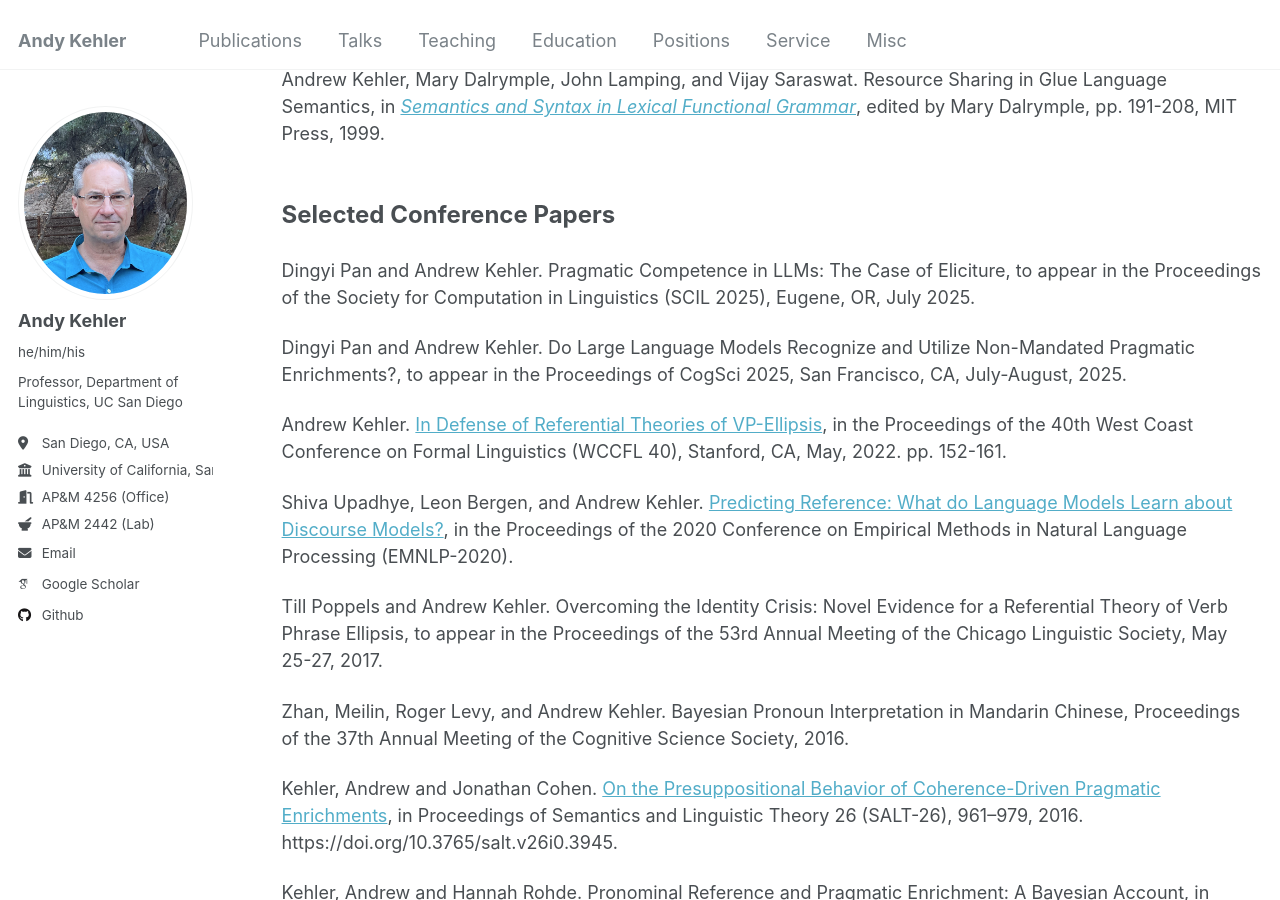
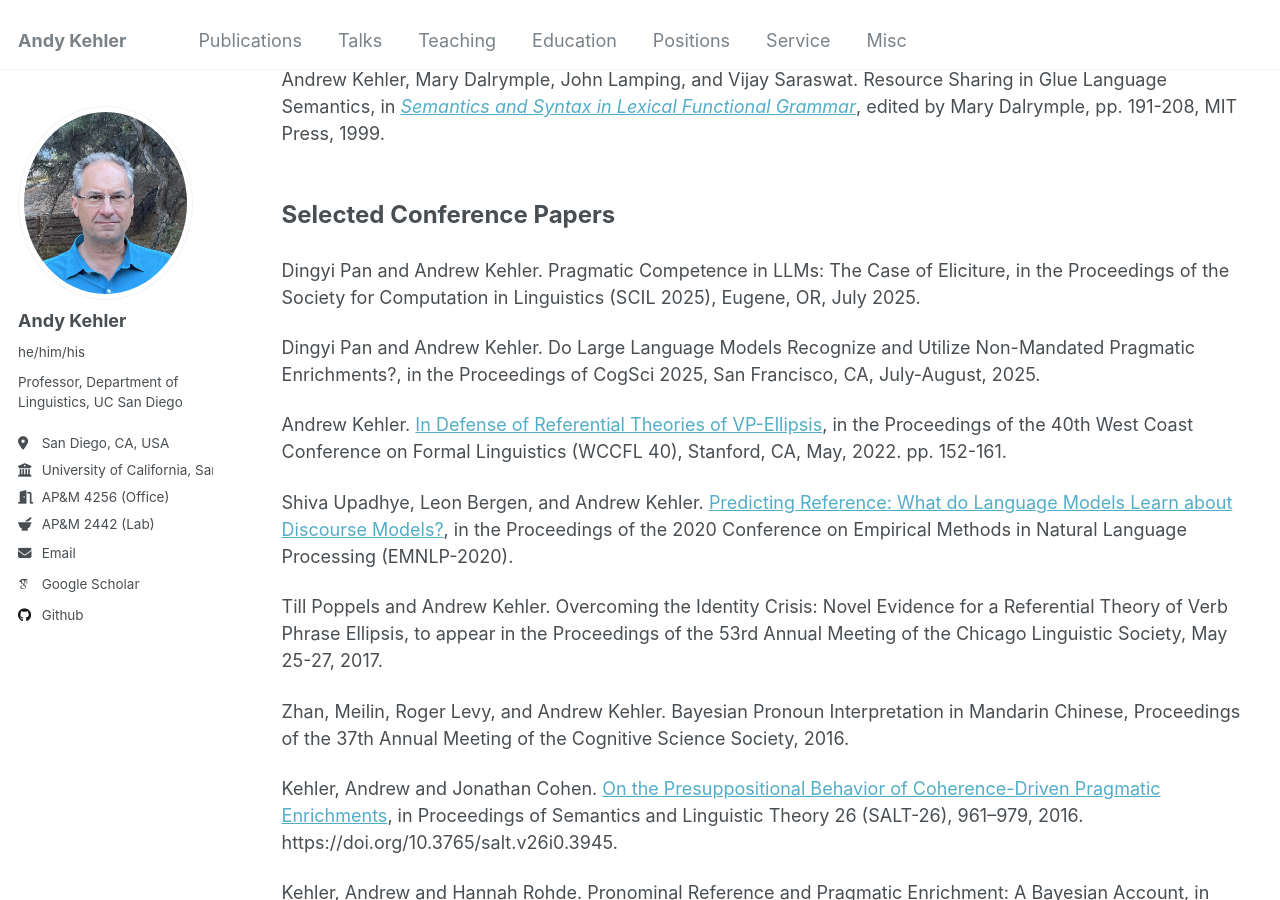
Before and after one commit to akehler/akehler.github.io, a Jekyll site: the page built from _pages/publications.html, in a window 1280 px wide and 900 px high, scrolled down 4243 px. Built offline with Jekyll 4.4.1, drawn with Linux system fonts in a browser that asks for light colours; some web fonts are replaced.

Commit message:
Update publication details for conference papers

```diff
--- a/_pages/publications.html
+++ b/_pages/publications.html
@@ -316,13 +316,13 @@ Functional Grammar</a></I>, edited by Mary Dalrymple, pp. 191-208, MIT Press,
          <strong><font size="5">Selected Conference Papers</font></strong></p>
 
 <p>
-Dingyi Pan and Andrew Kehler. Pragmatic Competence in LLMs: The Case of Eliciture, to appear in the Proceedings of the Society for Computation in
+Dingyi Pan and Andrew Kehler. Pragmatic Competence in LLMs: The Case of Eliciture, in the Proceedings of the Society for Computation in
 	Linguistics (SCIL 2025), Eugene, OR, July 2025.
 <p>
 
 <p>
 
-Dingyi Pan and Andrew Kehler.  Do Large Language Models Recognize and Utilize Non-Mandated Pragmatic Enrichments?, to appear in the Proceedings of
+Dingyi Pan and Andrew Kehler.  Do Large Language Models Recognize and Utilize Non-Mandated Pragmatic Enrichments?, in the Proceedings of
 CogSci 2025, San Francisco, CA, July-August, 2025.
 <p>
 
```
